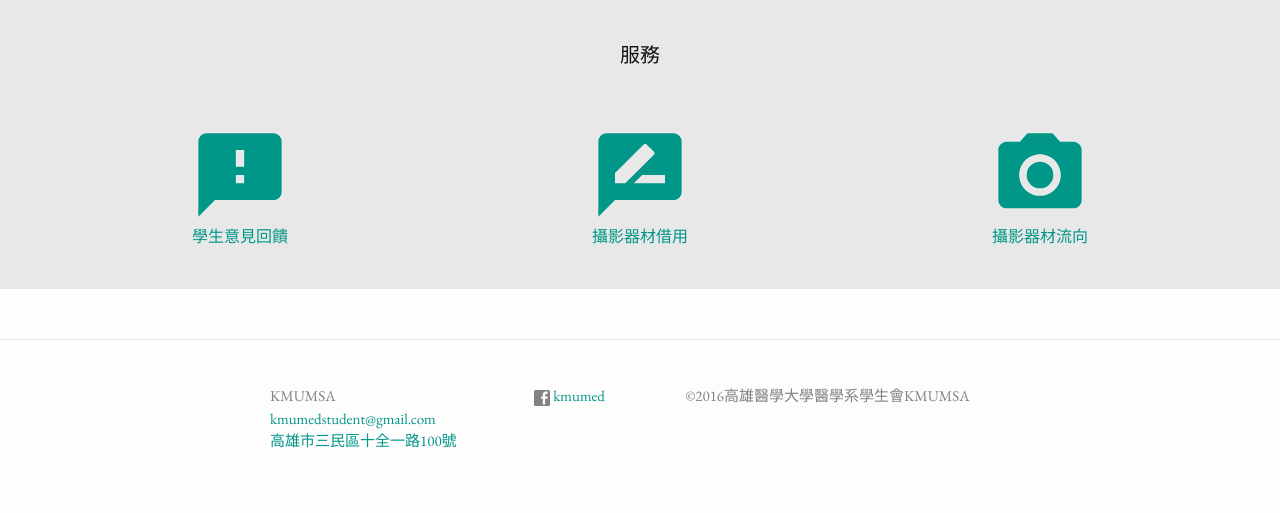
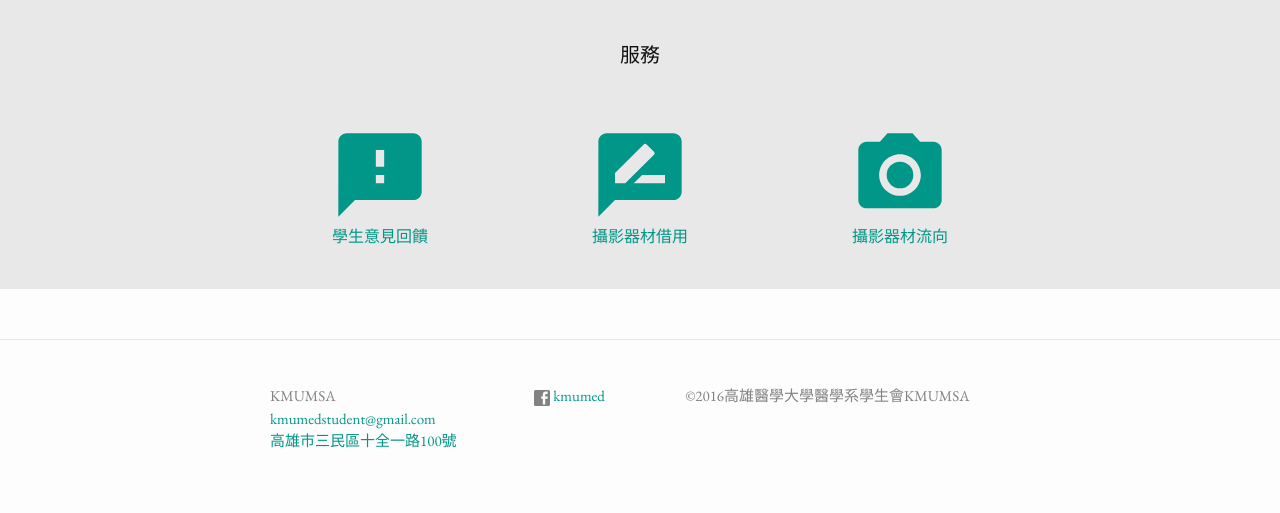
Before and after one commit to HsuYR/msasite, a Jekyll site: the page built from index.html, in a window 1280 px wide. Shown: the part 953-1466 px from the top of the page. Built offline with Jekyll 4.4.1, drawn with Linux system fonts in a browser that asks for light colours; some web fonts are replaced.

Commit message:
Change service link style

```diff
--- a/_sass/_layout.scss
+++ b/_sass/_layout.scss
@@ -314,7 +314,7 @@
     display: flex;
     flex-direction: column;
     align-items: center;
-    margin: 20px 150px;
+    margin: 20px 80px;
     &:visited {
       color: $text-color;
     }
```
